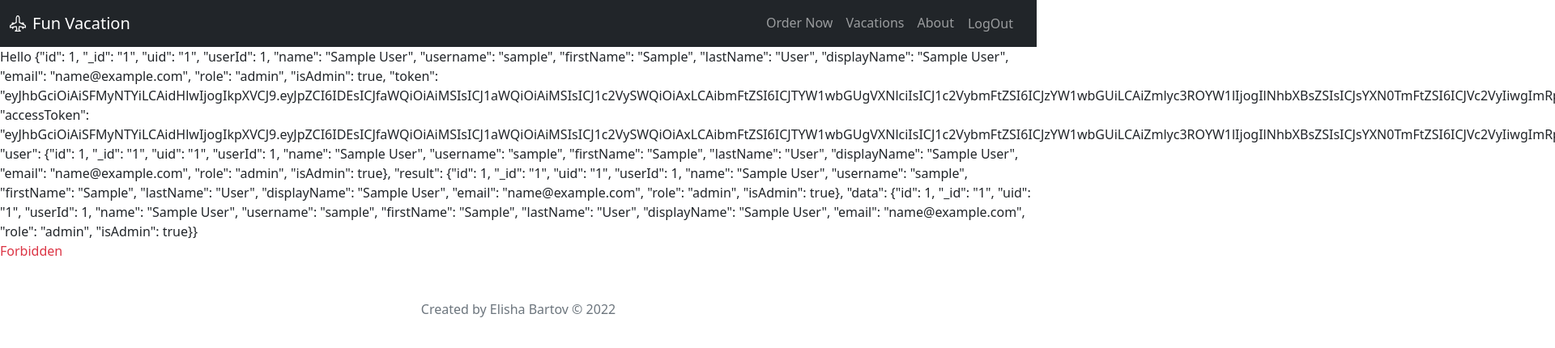
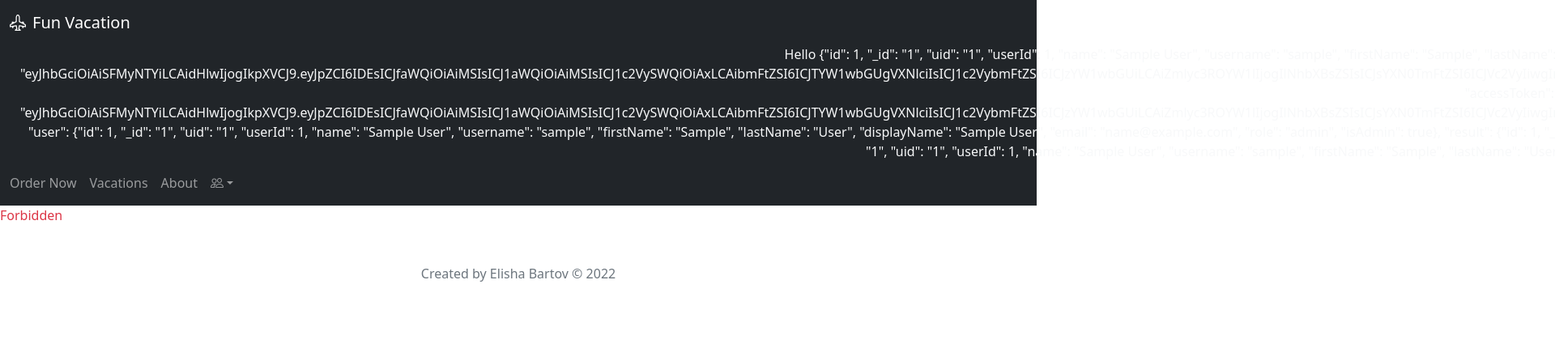
Before and after one commit to BartovElisha/react-app-fun-vacation, a React (Create React App) app: page /admin in a window 1280 px wide. Shown: the top 430 px of the page at 81% size, 1920 px wide, since content can reach past the window. Built offline with nearby package versions, Linux system fonts and the light colour scheme; sample sign-in values are in the browser's storage.

Commit message:
Moved Auth buttons to navbar dropdown element.

```diff
--- a/src/auth/Logout.tsx
+++ b/src/auth/Logout.tsx
@@ -6,13 +6,15 @@ function Logout() {
     if (!context) return <div>Error</div>;
 
     return (
-        <button
-            onClick={(e) => context.handleLogout()}
-            className="btn btn-link nav-link"
-            // className="btn btn-link nav-link text-dark"
-        >
-            LogOut
-        </button>
+        <>
+            <button
+                onClick={(e) => context.handleLogout()}
+                // className="btn btn-link nav-link"
+                className="btn btn-link nav-link text-dark"
+            >
+                Logout
+            </button>
+        </>
     );
 }
 
--- a/src/components/Navbar.tsx
+++ b/src/components/Navbar.tsx
@@ -1,4 +1,4 @@
-// import { NavDropdown } from "react-bootstrap";
+import { NavDropdown } from "react-bootstrap";
 import { useContext } from "react";
 import { NavLink } from "react-router-dom";
 import { AppContext } from "../App";
@@ -17,6 +17,9 @@ function Navbar() {
                         <i className="bi-airplane-engines me-2"></i>
                         Fun Vacation
                     </a>
+                    <span className="btn text-light">
+                        <User />
+                    </span>
                     <ul className="navbar-nav flex-row">
                         <li className="nav-item me-3">
                             <NavLink to="/orders" className="nav-link">
@@ -33,7 +36,13 @@ function Navbar() {
                                 About
                             </NavLink>
                         </li>
-                        {/* <NavDropdown title={<i className="bi bi-people"></i>} id="basic-nav-dropdown">
+                        {/* SignUp, Login, Logout and Admin Only on Navbar Dropdown */}
+                        <NavDropdown
+                            title={<i className="bi bi-people"></i>}
+                            id="basic-nav-dropdown">
+                            {
+                                !isLoggedIn &&
+                                <>
                                     <NavDropdown.Item href="#">
                                         <li className="nav-item">
                                             <NavLink to="/signUp" className="nav-link text-dark">
@@ -48,11 +57,19 @@ function Navbar() {
                                             </NavLink>
                                         </li>
                                     </NavDropdown.Item>
+                                </>
+                            }
+                            {
+                                isLoggedIn &&
                                 <NavDropdown.Item href="#">
                                     <li className="nav-item">
                                         <Logout />
                                     </li>
                                 </NavDropdown.Item>
+                            }
+                            {
+                                context && context.isAdmin &&
+                                <>
                                     <NavDropdown.Divider />
                                     <NavDropdown.Item href="#">
                                         <li className="nav-item me-3">
@@ -65,8 +82,11 @@ function Navbar() {
                                             </NavLink>
                                         </li>
                                     </NavDropdown.Item>
-                        </NavDropdown> */}
-                        {
+                                </>
+                            }
+                        </NavDropdown>
+                        {/* SignUp, Login, Logout and Admin Only on Navbar */}
+                        {/* {
                             !isLoggedIn &&
                             <>
                                 <li className="nav-item me-3">
@@ -98,11 +118,11 @@ function Navbar() {
                                     Admin Only
                                 </NavLink>
                             </li>
-                        }
+                        } */}
                     </ul>
                 </div>
             </nav>
-            <User />
+            {/* <User />  */}
         </header>
     );
 }
```
Lines whose indentation alone changed are shown as unchanged.
